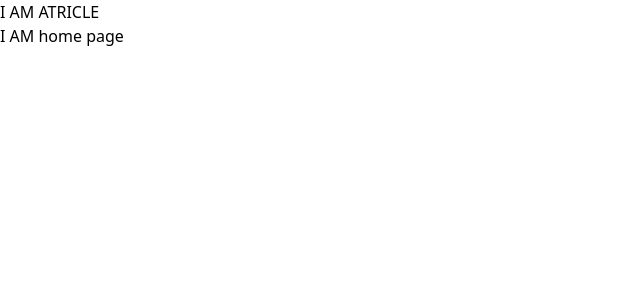
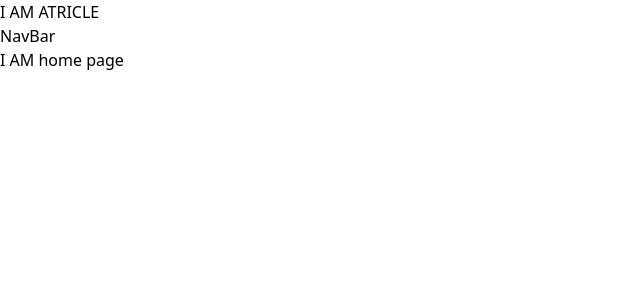
Before and after one commit to AgitAgit/pathway-hackaton, a React (Vite) app in the folder client/: page / in a window 1280 px wide. Shown: the top 300 px of the page, without its empty margins (0-640 px from the left). Built offline with nearby package versions, Linux system fonts and the light colour scheme.

Commit message:
create NavBar Components

```diff
--- /dev/null
+++ b/client/src/Components/NavBar/NavBar.tsx
@@ -0,0 +1,7 @@
+import React from "react";
+
+function NavBar() {
+   return <div>NavBar</div>;
+}
+
+export default NavBar;
--- a/client/src/Pages/Article/Article.tsx
+++ b/client/src/Pages/Article/Article.tsx
@@ -1,5 +1,6 @@
 import styles from "./Article.module.css";
 import { Outlet } from "react-router-dom";
+import NavBar from "../../Components/NavBar/NavBar";
 
 import React from "react";
 
@@ -7,6 +8,7 @@
    return (
       <div>
          I AM ATRICLE
+         <NavBar />
          <Outlet />
       </div>
    );
```
Lines whose indentation alone changed are shown as unchanged.
